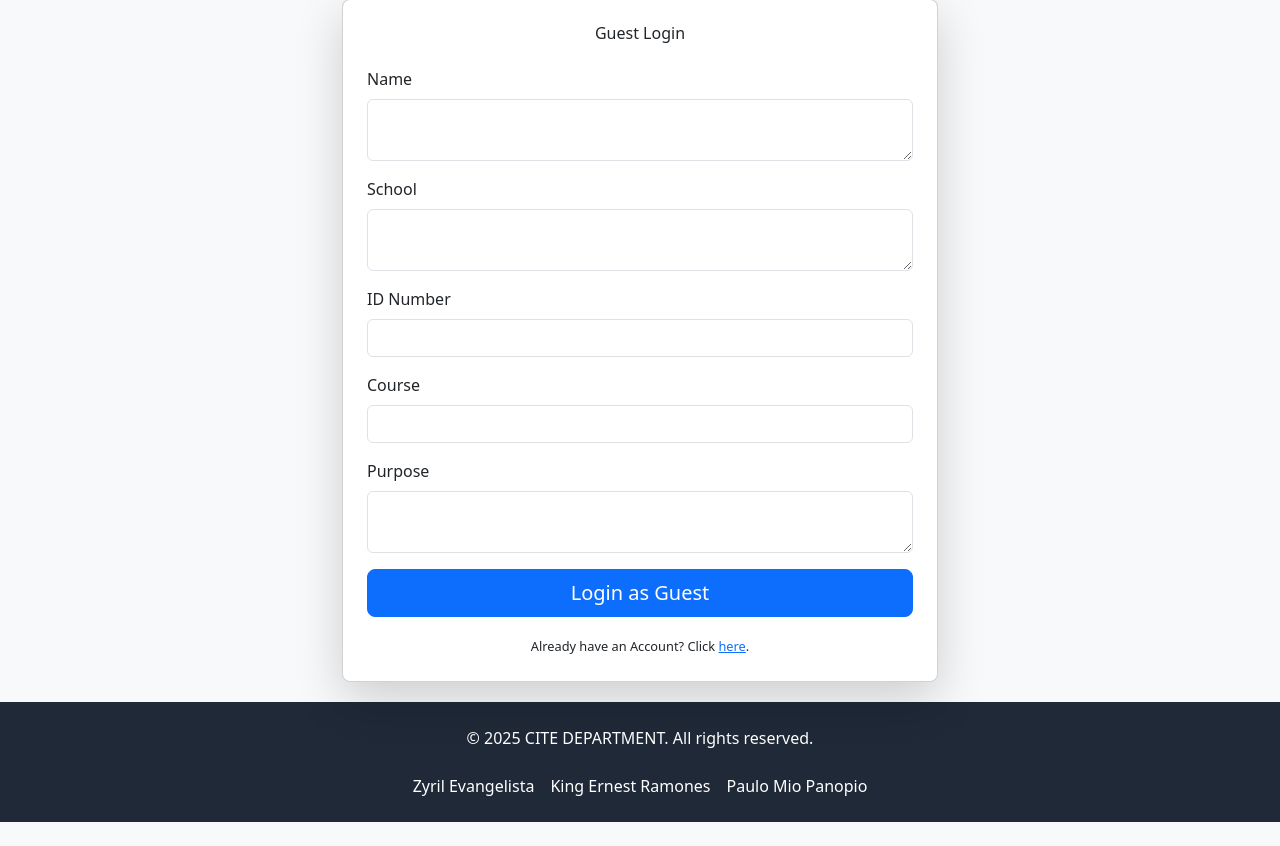
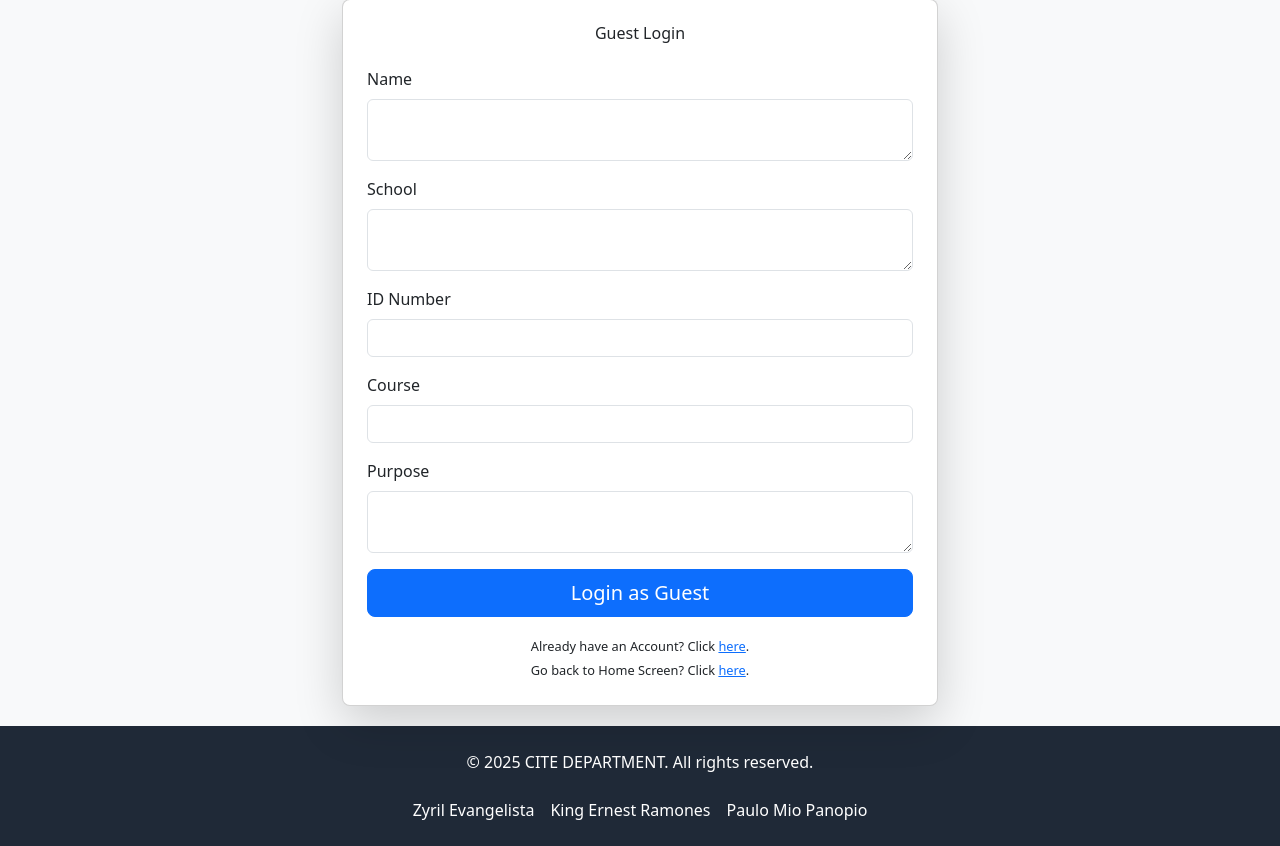
Before and after one commit to PauloMio/OLPConnect3, a PHP site: page /tabs/user/guest/guest_log.php in a window 1280 px wide. Shown: the part 21-867 px from the top of the page. Before the commit the page ends 843 px from the top, so only its background shows below. Run offline with PHP 8.4, Linux system fonts and the light colour scheme.

Commit message:
User navigation in guest Log-in

```diff
--- a/tabs/user/guest/guest_log.php
+++ b/tabs/user/guest/guest_log.php
@@ -90,6 +90,8 @@ if ($_SERVER["REQUEST_METHOD"] == "POST") {
                         <small>
                             Already have an Account? Click
                             <a href="../student/logIn.php" style="color: #0d6efd; text-decoration: underline;">here</a>.<br>
+                            Go back to Home Screen? Click
+                            <a href="/index.php" style="color: #0d6efd; text-decoration: underline;">here</a>.<br>
                         </small>
                         </div>
         </div>
```
